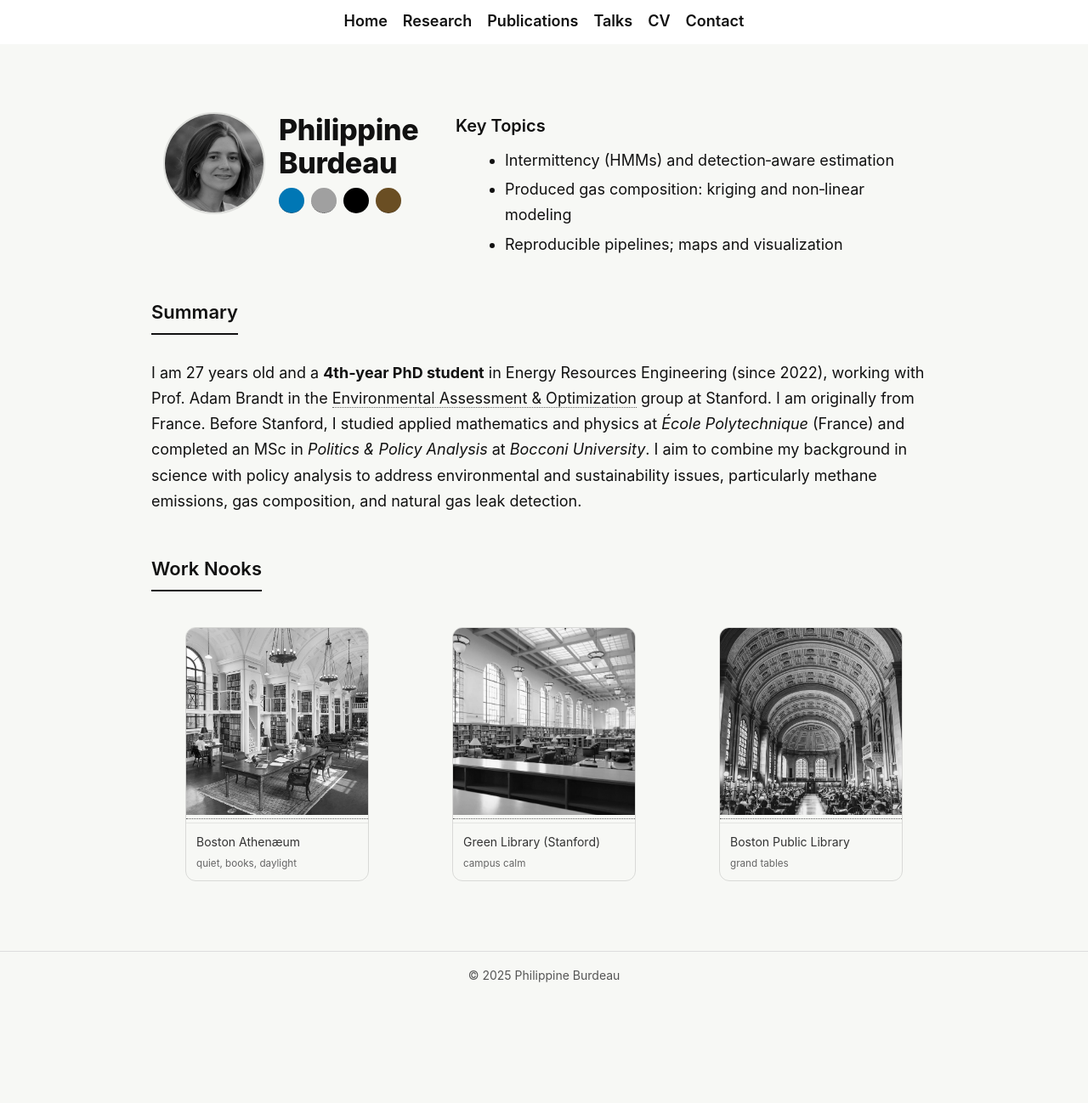
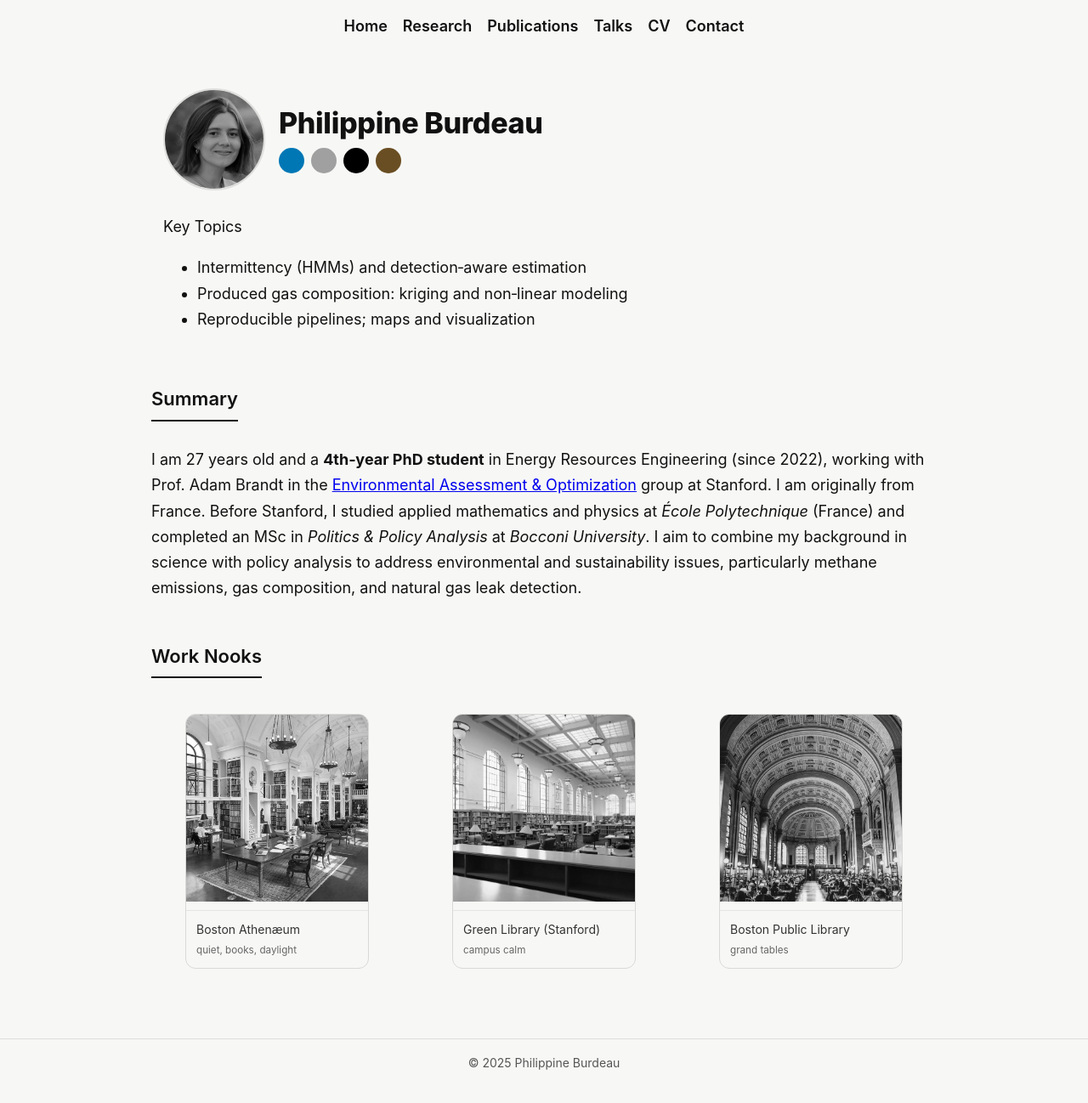
Before and after one commit to pburdeau/pburdeau.github.io, a Jekyll site: the page built from index.md, in a window 1280 px wide and 1304 px high. Shown: the top 1298 px of the window at 85% size. Built offline with Jekyll 4.4.1, drawn with Linux system fonts in a browser that asks for light colours.

Commit message:
Update style.css

```diff
--- a/assets/css/style.css
+++ b/assets/css/style.css
@@ -23,7 +23,7 @@ body {
     text-rendering: optimizeLegibility;
 }
 
-/* Sticky Header */
+/* Make header sticky and without white background */
 .site-nav {
     display: flex;
     gap: 18px;
@@ -31,12 +31,28 @@ body {
     flex-wrap: wrap;
     position: sticky;
     top: 0;
-    background-color: transparent;
+    background-color: transparent; /* No white background */
     z-index: 1000;
     padding: 16px 0;
-    box-shadow: none;
-    background-color: white; /* Optional for visibility */
-    padding: 10px 0; /* Adjust padding as needed */
+    box-shadow: none; /* Keep it transparent, no shadow */
+}
+
+/* Scroll progress bar */
+#scrollbar {
+    position: sticky;
+    top: 0; /* Position it right below the sticky menu */
+    left: 0;
+    height: 2px;
+    width: 0;
+    background: #111;
+    z-index: 1000; /* Ensure it's above other content */
+}
+
+/* Rest of the styles (no changes here) */
+.page {
+    max-width: 960px;
+    margin: 0 auto;
+    padding: 24px 18px 64px;
 }
 
 .site-nav a {
@@ -52,64 +68,11 @@ body {
     color: #ff5722;
 }
 
-.page {
-    max-width: 960px;
-    margin: 0 auto;
-    padding: 24px 18px 64px;
+.topics {
+    padding: 14px;
+    background: none;
 }
 
-/* Scroll progress bar */
-#scrollbar {
-    position: sticky;
-    top: 0;
-    left: 0;
-    height: 2px;
-    width: 0;
-    background: #111;
-    z-index: 1000;
-}
-
-/* Back-to-top button */
-#toTop {
-    position: fixed;
-    right: 18px;
-    bottom: 18px;
-    width: 40px;
-    height: 40px;
-    border-radius: 50%;
-    border: 1.5px solid var(--ink);
-    background: #fff;
-    color: var(--ink);
-    display: none;
-    align-items: center;
-    justify-content: center;
-    transition: transform .12s ease-out, background .12s ease-out, color .12s ease-out;
-    z-index: 1000;
-    cursor: pointer;
-}
-
-#toTop:hover {
-    transform: translateY(-1px);
-    background: var(--ink);
-    color: #fff;
-}
-
-/* Header grid: two columns, no white background box */
-.header-grid {
-    display: grid;
-    grid-template-columns: 320px 1fr;
-    gap: 24px;
-    align-items: start;
-    margin-top: 40px;
-}
-
-@media (max-width: 860px) {
-    .header-grid {
-        grid-template-columns: 1fr;
-    }
-}
-
-/* Left: profile card */
 .profile {
     display: grid;
     grid-template-columns: 120px 1fr;
@@ -135,7 +98,6 @@ body {
     margin: 0 0 10px;
 }
 
-/* Social media icons style */
 .social {
     display: flex;
     gap: 8px;
@@ -185,27 +147,6 @@ body {
     display: block;
 }
 
-/* Right: topics card */
-.topics {
-    padding: 14px;
-    background: none;
-}
-
-.section-title {
-    font-size: 20px;
-    font-weight: 600;
-    margin: 0 0 8px;
-}
-
-.big-bullets {
-    margin: 6px 0 0 18px;
-}
-
-.big-bullets li {
-    margin: 4px 0;
-}
-
-/* Standard sections */
 .h2 {
     font-size: 22px;
     font-weight: 600;
@@ -215,18 +156,6 @@ body {
     padding-bottom: 6px;
 }
 
-/* Links */
-.page a {
-    color: var(--ink);
-    text-decoration: none;
-    border-bottom: 1px dotted rgba(0, 0, 0, .6);
-}
-
-.page a:hover {
-    border-bottom-style: solid;
-}
-
-/* Work nooks */
 .nooks {
     display: grid;
     grid-template-columns: 1fr;
@@ -278,7 +207,6 @@ body {
     margin-top: 4px;
 }
 
-/* Footer */
 .site-footer {
     border-top: 1px solid #ddd;
     background: var(--bg);
```
